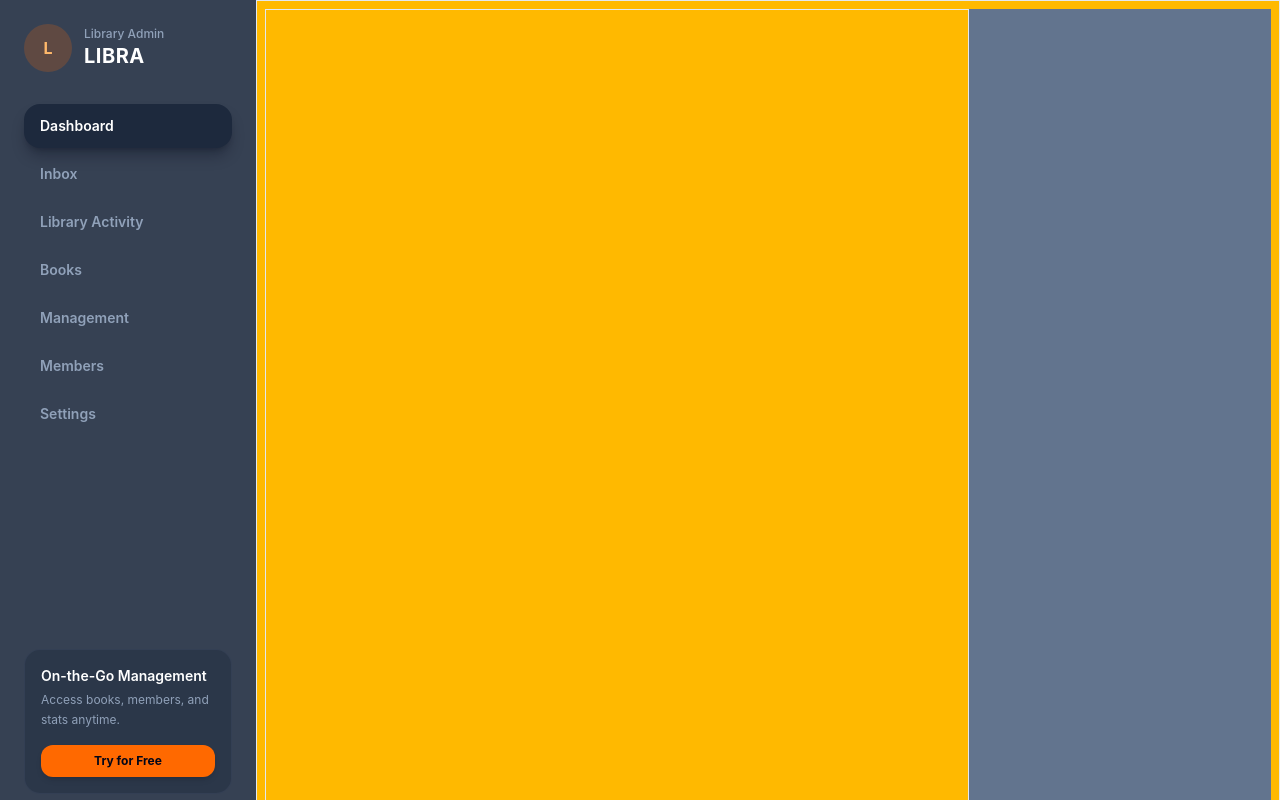
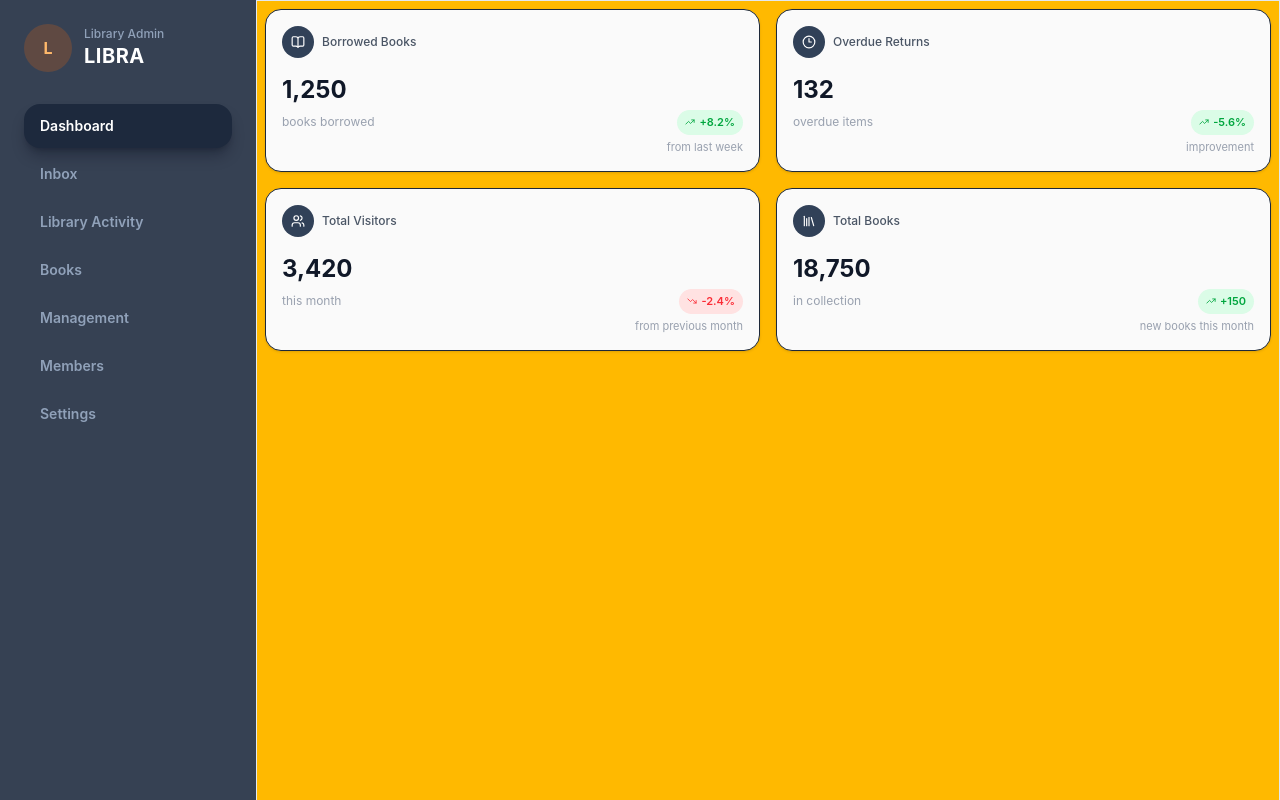
Before and after one commit to system-Barinda/LIBRA, a React (Vite) app: page / in a window 1280 px wide. Shown: the top 800 px of the page. Built offline with nearby package versions, Linux system fonts and the light colour scheme.

Commit message:
chore: update the currently the codes of the library management

```diff
--- a/src/App.tsx
+++ b/src/App.tsx
@@ -61,8 +61,16 @@ function App() {
         </header>
 
         {/* APPLICATION BODY PADDING */}
-        <main className="p-2 border bg-amber-400 flex">
-         <div className="rightside border h-screen w-[70%]"></div>
+        <main className="p-2 border bg-amber-400 flex flex-col">
+         <div className="rightside  h-screen w-full">
+
+               <div className="">
+                   <TopBar />
+               </div>
+
+
+
+         </div>
          <div className="rightside bg-slate-500 h-screen w-[30%]"></div>
 
         </main>
--- a/src/components/TopBar.tsx
+++ b/src/components/TopBar.tsx
@@ -48,15 +48,14 @@ const cards = [
 
 export default function TopBar() {
   return (
-    <div className="flex">
-    <div className="grid gap-4 lg:grid-cols-4 w-[57%] border">
+    <div className="gap-4 grid grid-cols-2 w-full">
       {cards.map((card) => {
         const Icon = card.icon;
 
         return (
           <div
             key={card.label}
-            className="rounded-2xl border border-gray-100 bg-[#FAFAFA] p-4 shadow-sm"
+            className="rounded-2xl border border-gray-800 bg-[#FAFAFA] p-4 shadow-sm"
           >
             {/* Header */}
             <div className="flex items-center gap-2">
@@ -103,16 +102,7 @@ export default function TopBar() {
         );
       })}
     </div>
-
-    <div className=" w-[38%] ml-auto mr-6 space-y-6 border bg-[#F7F6F4] p-6 shadow-2xl/20 backdrop-blur-xl">
-            <div className="flex items-center justify-between gap-4">
-            <div>
-              <p className="text-sm text-slate-400">Revenue Breakdown</p>
-            </div>
-            <span className="bg-[#F7F6F4] px-3 py-1 text-sm text-slate-300">This month</span>
-          </div>
-
-    </div>
-    </div>
   );
 }
+
+{/* <div className=" bg-amber-950 grid gap-4 lg:grid-cols-4 w-full"></div> */}
```
